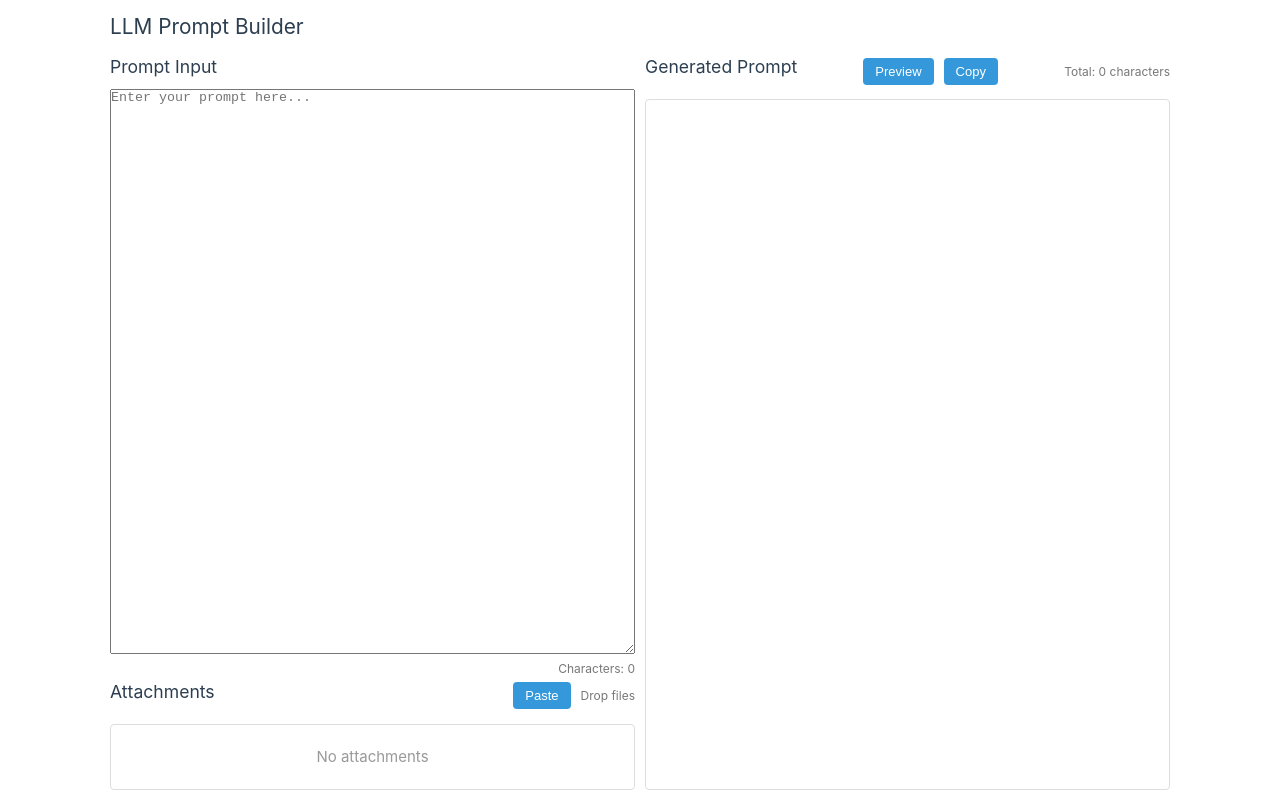
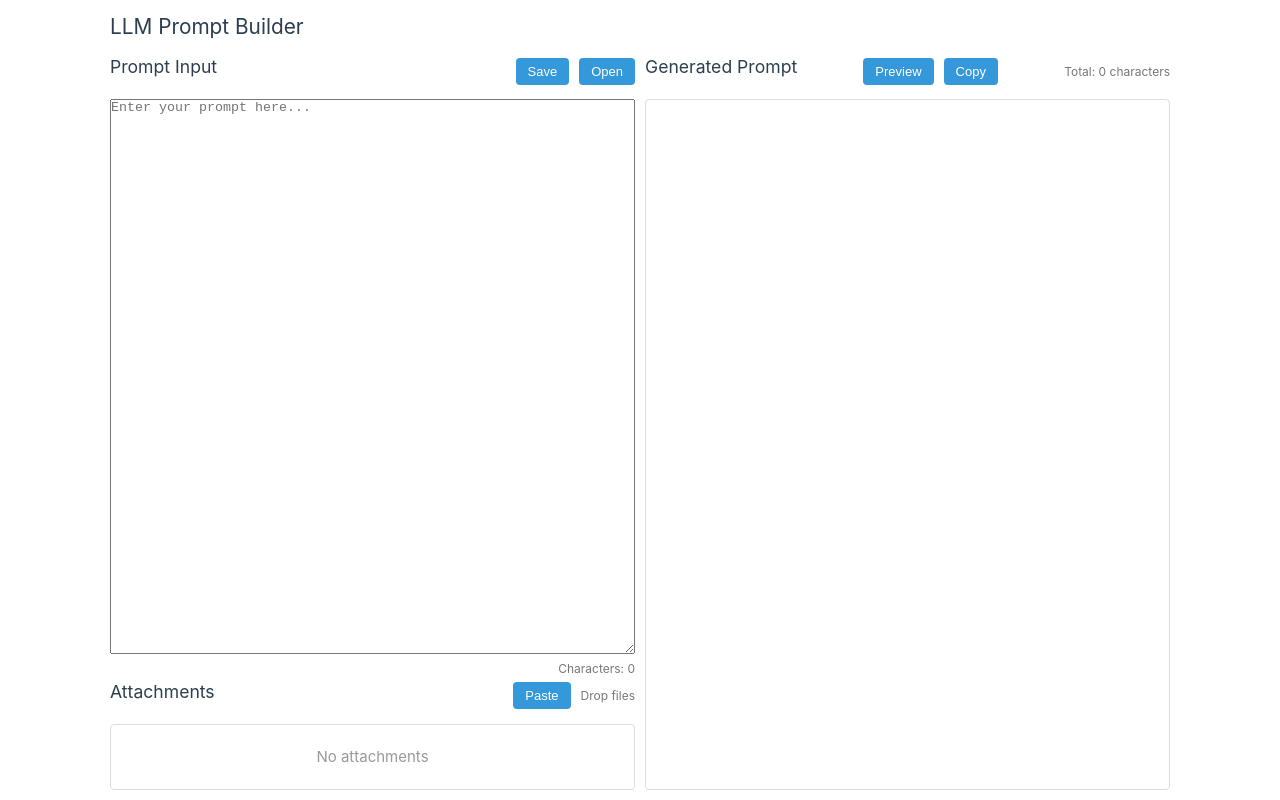
Before and after one commit to chengkande/promptbuilder, a Vue app: page / in a window 1280 px wide. Built offline with nearby package versions, Linux system fonts and the light colour scheme.

Commit message:
opensave

```diff
--- a/src/App.vue
+++ b/src/App.vue
@@ -52,6 +52,103 @@ const outputMarkdown = computed(() => {
 
   return output
 })
+
+// 保存为XML文件
+const saveToXML = () => {
+  // 创建XML内容
+  let xmlContent = '<?xml version="1.0" encoding="UTF-8"?>\n'
+  xmlContent += '<promptBuilder>\n'
+
+  // 添加提示词
+  xmlContent += `  <prompt><![CDATA[${promptText.value}]]></prompt>\n`
+
+  // 添加附件
+  if (attachments.value.length > 0) {
+    xmlContent += '  <attachments>\n'
+    attachments.value.forEach(attachment => {
+      xmlContent += `    <attachment>\n`
+      xmlContent += `      <name><![CDATA[${attachment.name}]]></name>\n`
+      xmlContent += `      <content><![CDATA[${attachment.content}]]></content>\n`
+      xmlContent += `    </attachment>\n`
+    })
+    xmlContent += '  </attachments>\n'
+  }
+
+  xmlContent += '</promptBuilder>'
+
+  // 创建Blob对象
+  const blob = new Blob([xmlContent], { type: 'text/xml' })
+
+  // 创建下载链接
+  const url = URL.createObjectURL(blob)
+  const a = document.createElement('a')
+  a.href = url
+  a.download = 'prompt_builder.xml'
+  document.body.appendChild(a)
+  a.click()
+
+  // 清理
+  URL.revokeObjectURL(url)
+  document.body.removeChild(a)
+}
+
+// 打开XML文件
+const openFromXML = (event: Event) => {
+  const input = event.target as HTMLInputElement
+  if (!input.files || input.files.length === 0) return
+
+  const file = input.files[0]
+
+  // 限制文件大小为1MB
+  const maxSize = 1024 * 1024 // 1MB
+  if (file.size > maxSize) {
+    alert(`文件 "${file.name}" 太大，不能超过1MB`)
+    return
+  }
+
+  const reader = new FileReader()
+  reader.onload = (e) => {
+    try {
+      const xmlText = e.target?.result as string
+      const parser = new DOMParser()
+      const xmlDoc = parser.parseFromString(xmlText, 'text/xml')
+
+      // 解析提示词
+      const promptElement = xmlDoc.querySelector('prompt')
+      if (promptElement) {
+        promptText.value = promptElement.textContent || ''
+      }
+
+      // 解析附件
+      const attachmentElements = xmlDoc.querySelectorAll('attachment')
+      if (attachmentElements.length > 0) {
+        // 清空现有附件
+        attachments.value = []
+
+        // 添加新附件
+        attachmentElements.forEach(attachmentElement => {
+          const nameElement = attachmentElement.querySelector('name')
+          const contentElement = attachmentElement.querySelector('content')
+
+          if (nameElement && contentElement) {
+            const id = Date.now().toString() + Math.random().toString(36).substr(2, 5)
+            attachments.value.push({
+              id,
+              name: nameElement.textContent || 'Untitled',
+              content: contentElement.textContent || ''
+            })
+          }
+        })
+      }
+    } catch (err) {
+      alert('解析XML文件失败: ' + err)
+    }
+  }
+
+  reader.readAsText(file)
+  // 重置input，以便可以再次选择同一文件
+  input.value = ''
+}
 
 // Add from clipboard
 const addFromClipboard = async () => {
@@ -170,6 +267,16 @@ const copyToClipboard = async () => {
 const togglePreview = () => {
   showPreview.value = !showPreview.value
 }
+
+// 用于触发文件选择的ref
+const fileInputRef = ref<HTMLInputElement | null>(null)
+
+// 触发文件选择对话框
+const triggerFileSelect = () => {
+  if (fileInputRef.value) {
+    fileInputRef.value.click()
+  }
+}
 </script>
 
 <template>
@@ -179,7 +286,20 @@ const togglePreview = () => {
     <div class="main-content">
       <div class="input-section">
         <div class="prompt-section">
-          <h2>Prompt Input</h2>
+          <div class="prompt-header">
+            <h2>Prompt Input</h2>
+            <div class="prompt-actions">
+              <button @click="saveToXML" class="btn">Save</button>
+              <button @click="triggerFileSelect" class="btn">Open</button>
+              <input
+                type="file"
+                ref="fileInputRef"
+                @change="openFromXML"
+                accept=".xml"
+                style="display: none;"
+              />
+            </div>
+          </div>
           <textarea
             v-model="promptText"
             placeholder="Enter your prompt here..."
@@ -338,6 +458,18 @@ h3 {
   height: 40%;
   display: flex;
   flex-direction: column;
+}
+
+.prompt-header {
+  display: flex;
+  justify-content: space-between;
+  align-items: center;
+  margin-bottom: 10px;
+}
+
+.prompt-actions {
+  display: flex;
+  gap: 10px;
 }
 
 .attachments-section{
```
